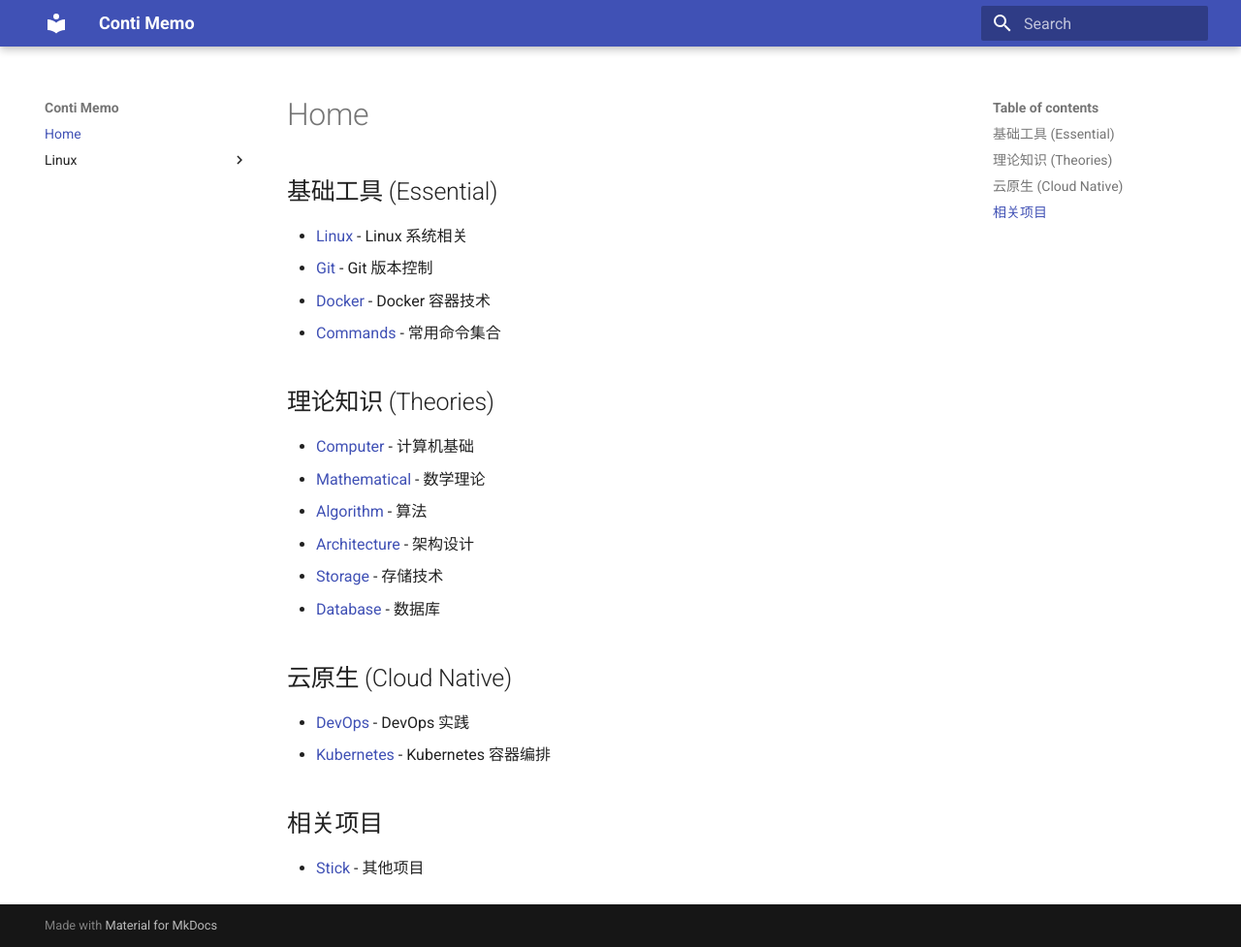
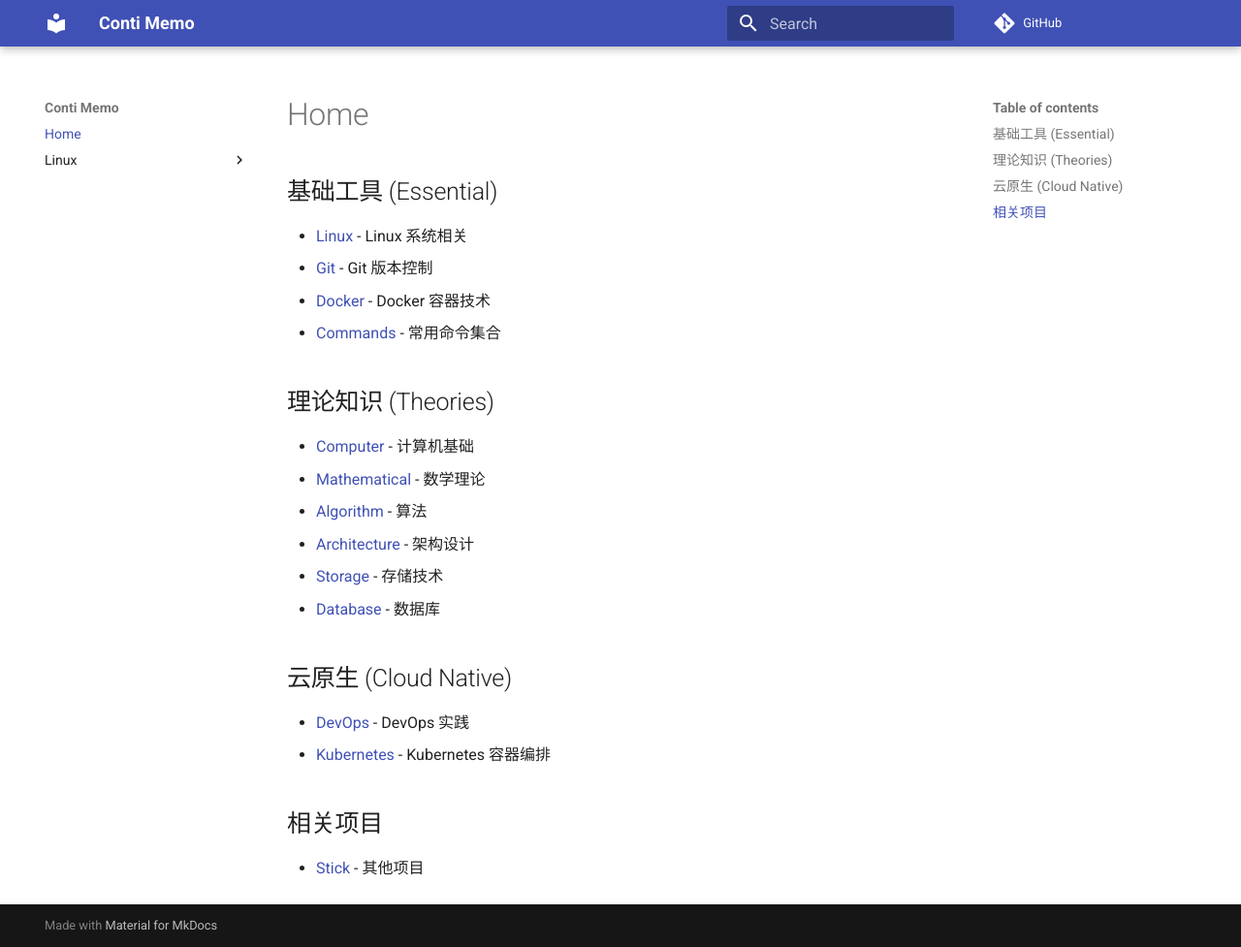
Before and after one commit to libk24002/Memo, an MkDocs documentation site: the page built from docs/index.md, in a window 1280 px wide and 977 px high. Shown: the whole window at 97% size. Built offline with MkDocs 1.6.1 and Material for MkDocs 9.7.7, drawn with Linux system fonts in a browser that asks for light colours; comment, search, counter and statistics services are not loaded.

Commit message:
:beer: update memo

```diff
--- a/mkdocs.yml
+++ b/mkdocs.yml
@@ -3,5 +3,19 @@
 site_url: https://memo.cnconti.tech
 site_author: Libk24002
 
+repo_url: https://github.com/libk24002/Memo
+
 theme:
   name: material
+  favicon: favicon.png
+  features:
+    - navigation.instant
+    - navigation.instant.progress
+    - navigation.tracking
+    - navigation.path
+    - navigation.prune
+    - navigation.top
+    - toc.follow
+  plugins:
+    - search
+    - blog
```
Also changed, not shown: favicon.ico (added).
